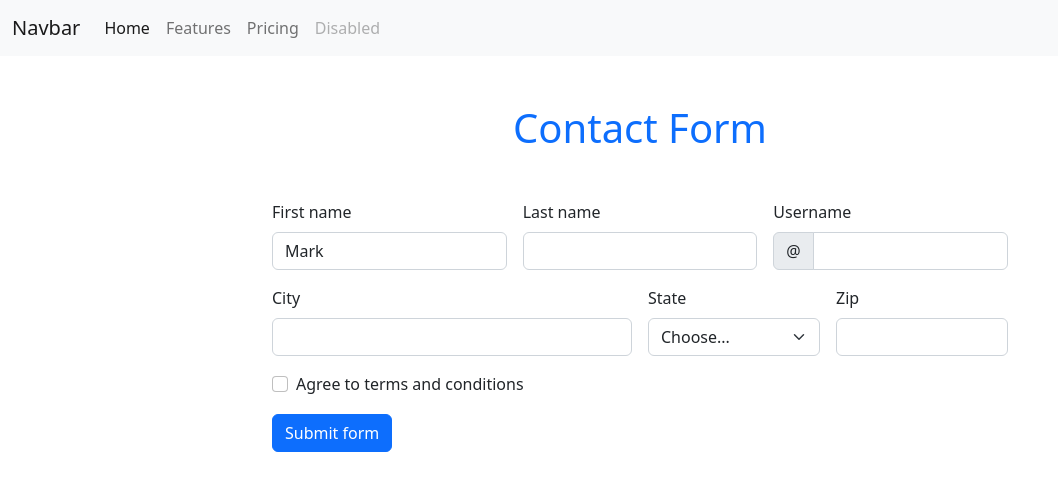
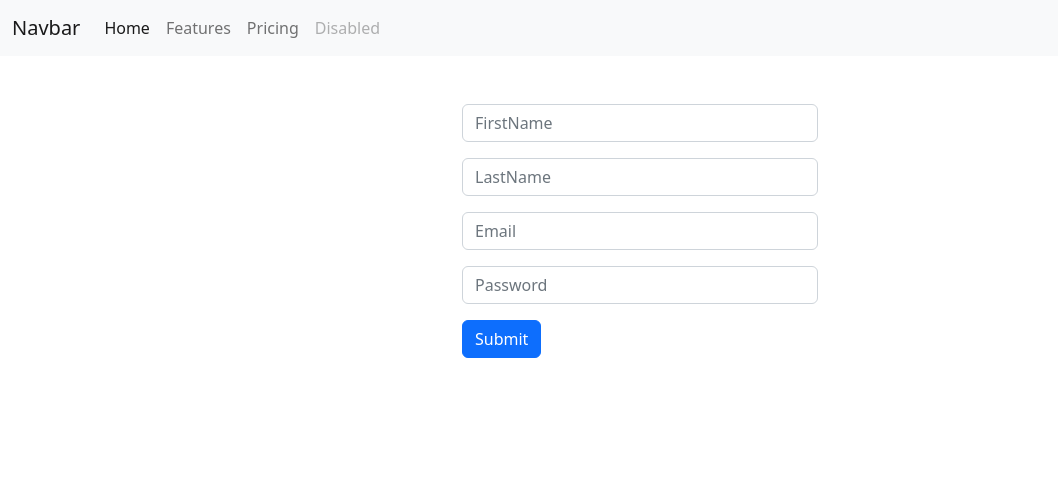
Before and after one commit to yogeshzade/sample-react-app-AIT, a React (Create React App) app: page / in a window 1280 px wide. Shown: the top 490 px of the page, without its empty margins (0-1058 px from the left). Built offline with nearby package versions, Linux system fonts and the light colour scheme.

Commit message:
Add form

```diff
--- a/src/Component/Form.js
+++ b/src/Component/Form.js
@@ -1,190 +1,112 @@
-import React from "react";
+import React, { Component } from "react";
 
-function Form() {
-  return (
-    <div>
-      <h1 className="App mt-5 mb-5 text-primary">Contact Form</h1>
-      <div class="container">
-        <div class="row">
-          <div class="col-md-2"></div>
-          <div class="col-md-8">
-            <form class="row g-3 needs-validation" novalidate>
-              <div class="col-md-4">
-                <label for="validationCustom01" class="form-label">
-                  First name
-                </label>
+class Form extends Component {
+
+  state ={
+    firstName:"",
+    lastName:"",
+    email:"",
+    password:"",
+    firstNameErr:"",
+    lastNameErr:"",
+    emailErr:"",
+    passwordErr:""
+  }
+
+
+  handleChange=(e)=>{
+    const {name,value} = e.target;
+    this.setState({[name]:value});
+    console.log(this.state)
+  };
+
+  handleSubmit=(e)=>{
+    e.preventDefault();
+    this.validateForm();
+  }
+
+  validateForm=()=>{
+    let firstNameErr="";
+    let lastNameErr="";
+    let emailErr="";
+    let passwordErr="";
+
+    if(this.state.firstName.length<4){
+      firstNameErr = "First Name should be atleast 4 characters";
+    }
+    if(this.state.lastName.length<3){
+      lastNameErr = "Last  Name should be atleast 3 characters";
+    }
+    if(!this.state.email.includes('@')){
+      emailErr="please Enter a valid email";
+    }
+    if(this.state.password.length<5){
+      passwordErr = "password should have at least 5 char";
+    }
+
+
+    if(firstNameErr || lastNameErr || emailErr || passwordErr){
+      this.setState({firstNameErr,lastNameErr,emailErr,passwordErr})
+    }else{
+      this.setState({firstNameErr,lastNameErr,emailErr,passwordErr})
+    }
+
+  }
+
+  render() {
+    return (
+      <div>
+        <div className="container mt-5">
+          <div className="row">
+            <div className="col-md-4"></div>
+            <div className="col-md-4">
+              <form onSubmit={this.handleSubmit}>
                 <input
                   type="text"
-                  class="form-control"
-                  id="validationCustom01"
-                  value="Mark"
-                  required
+                  name="firstName"
+                  placeholder="FirstName"
+                  class="form-control mb-3"
+                  onChange={this.handleChange}
                 />
-                <div class="valid-feedback">Looks good!</div>
-              </div>
-              <div class="col-md-4">
-                <label for="validationCustom02" class="form-label">
-                  Last name
-                </label>
+                <p className="text-danger">{this.state.firstNameErr}</p>
                 <input
                   type="text"
-                  class="form-control"
-                  id="validationCustom02"
+                  name="lastName"
+                  placeholder="LastName"
+                  class="form-control mb-3"
+                  onChange={this.handleChange}
+                />
+                <p className="text-danger">{this.state.lastNameErr}</p>
 
-                  required
-                />
-                <div class="valid-feedback">Looks good!</div>
-              </div>
-              <div class="col-md-4">
-                <label for="validationCustomUsername" class="form-label">
-                  Username
-                </label>
-                <div class="input-group has-validation">
-                  <span class="input-group-text" id="inputGroupPrepend">
-                    @
-                  </span>
-                  <input
-                    type="text"
-                    class="form-control"
-                    id="validationCustomUsername"
-                    aria-describedby="inputGroupPrepend"
-                    required
-                  />
-                  <div class="invalid-feedback">Please choose a username.</div>
-                </div>
-              </div>
-              <div class="col-md-6">
-                <label for="validationCustom03" class="form-label">
-                  City
-                </label>
                 <input
                   type="text"
-                  class="form-control"
-                  id="validationCustom03"
-                  required
+                  name="email"
+                  placeholder="Email"
+                  class="form-control mb-3"
+                  onChange={this.handleChange}
                 />
-                <div class="invalid-feedback">Please provide a valid city.</div>
-              </div>
-              <div class="col-md-3">
-                <label for="validationCustom04" class="form-label">
-                  State
-                </label>
-                <select class="form-select" id="validationCustom04" required>
-                  <option selected disabled value="">
-                    Choose...
-                  </option>
-                  <option>...</option>
-                </select>
-                <div class="invalid-feedback">Please select a valid state.</div>
-              </div>
-              <div class="col-md-3">
-                <label for="validationCustom05" class="form-label">
-                  Zip
-                </label>
+                <p className="text-danger">{this.state.emailErr}</p>
+
                 <input
-                  type="text"
-                  class="form-control"
-                  id="validationCustom05"
-                  required
+                  type="password"
+                  name="password"
+                  class="form-control mb-3"
+                  placeholder="Password"
+                  onChange={this.handleChange}
                 />
-                <div class="invalid-feedback">Please provide a valid zip.</div>
-              </div>
-              <div class="col-12">
-                <div class="form-check">
-                  <input
-                    class="form-check-input"
-                    type="checkbox"
-                    value=""
-                    id="invalidCheck"
-                    required
-                  />
-                  <label class="form-check-label" for="invalidCheck">
-                    Agree to terms and conditions
-                  </label>
-                  <div class="invalid-feedback">
-                    You must agree before submitting.
-                  </div>
-                </div>
-              </div>
-              <div class="col-12">
-                <button class="btn btn-primary" type="submit">
-                  Submit form
+                <p className="text-danger">{this.state.passwordErr}</p>
+
+                <button type="submit" class="btn btn-primary">
+                  Submit
                 </button>
-              </div>
-            </form>
-            {/* <div class="mb-3">
-              <label for="exampleFormControlInput1" class="form-label">
-                Email address
-              </label>
-              <input
-                type="email"
-                class="form-control"
-                id="exampleFormControlInput1"
-                placeholder="name@example.com"
-              />
+              </form>
             </div>
-            <div class="mb-3">
-              <label class="form-label">Select Courses</label>
-              <select class="form-select" aria-label="Default select example">
-                <option selected>Open this select menu</option>
-                <option value="1">One</option>
-                <option value="2">Two</option>
-                <option value="3">Three</option>
-              </select>
-            </div>
-            <div class="mb-3">
-              <label class="form-label">Gender</label>
-              <div class="form-check">
-                <input
-                  class="form-check-input"
-                  type="radio"
-                  name="flexRadioDefault"
-                  id="flexRadioDefault1"
-                />
-                <label class="form-check-label" for="flexRadioDefault1">
-                  Default radio
-                </label>
-              </div>
-              <div class="form-check">
-                <input
-                  class="form-check-input"
-                  type="radio"
-                  name="flexRadioDefault"
-                  id="flexRadioDefault2"
-                  checked
-                />
-                <label class="form-check-label" for="flexRadioDefault2">
-                  Default checked radio
-                </label>
-              </div>
-            </div>
-            <div class="mb-3">
-
-              <label for="formFile" class="form-label">
-                Uplaod Image
-              </label>
-              <input class="form-control" type="file" id="formFile" />
-            </div>
-            <div class="mb-3">
-              <label for="exampleFormControlTextarea1" class="form-label">
-                Example textarea
-              </label>
-              <textarea
-                class="form-control"
-                id="exampleFormControlTextarea1"
-                rows="3"
-              ></textarea>
-            </div>
-            <div class="col-auto">
-              <button type="submit" class="btn btn-primary mb-3">
-                Submit
-              </button>
-            </div> */}
+            <div className="col-md-4"></div>
           </div>
-          <div class="col-md-2"></div>
         </div>
       </div>
-    </div>
-  );
+    );
+  }
 }
+
 export default Form;
```
Also changed, not shown: src/Component/ListsandKeys.js (added, +11 -0 lines).
